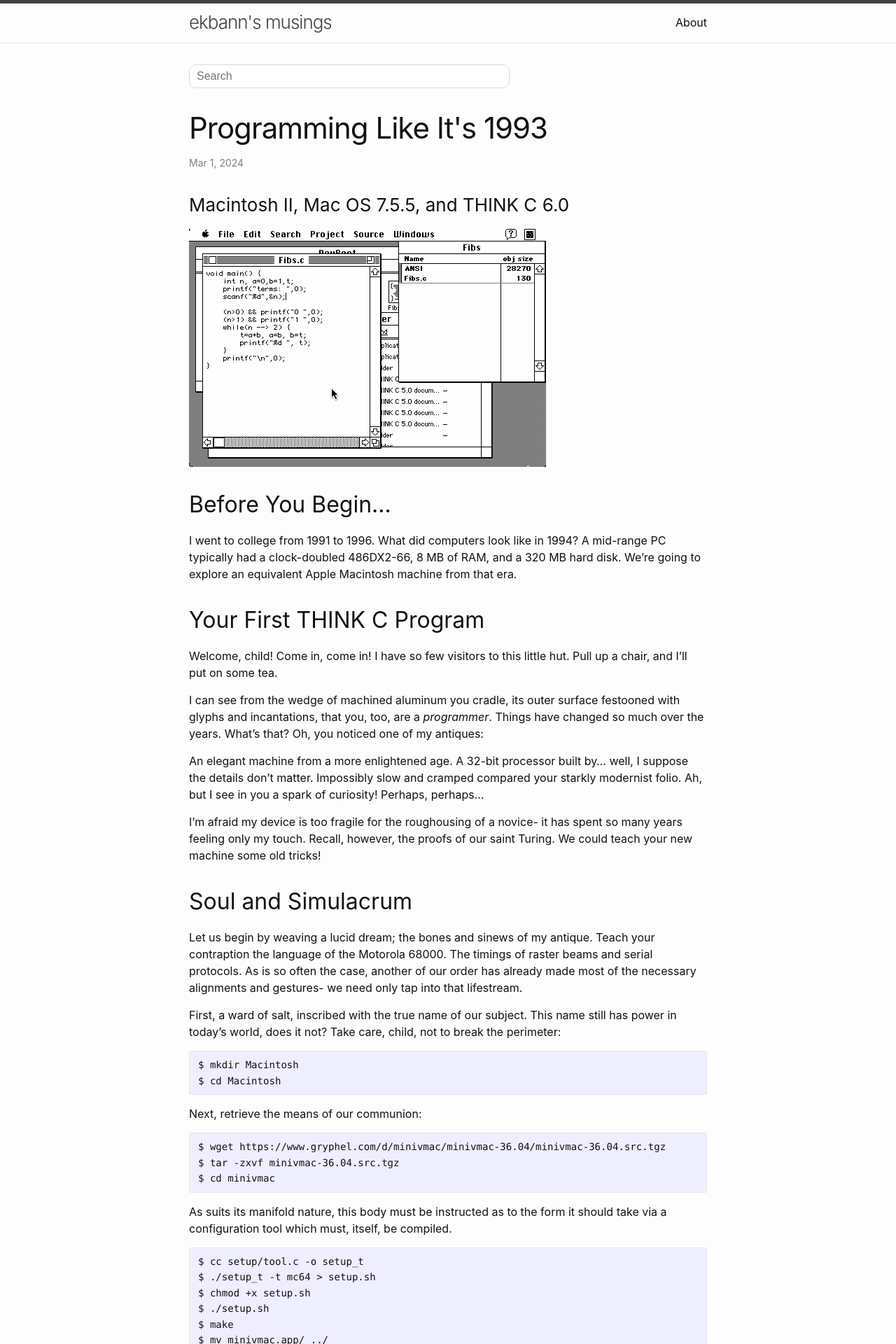
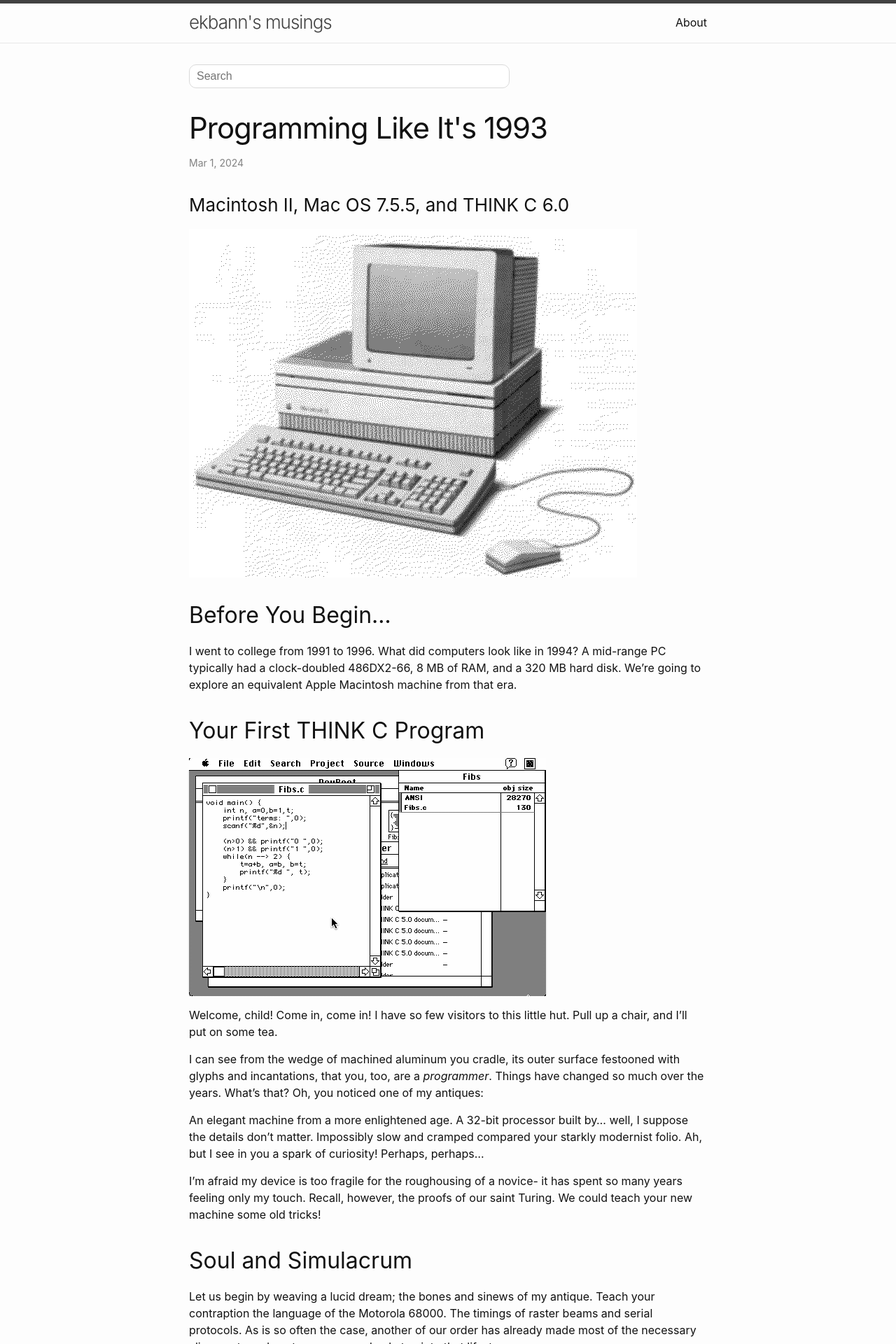
Before and after one commit to ekbann/ekbann.github.io, a Jekyll site: the page built from _posts/2024-03-01-retro-programming-1.md, in a window 1280 px wide. Shown: the top 1920 px of the page at 70% size. Built offline with Jekyll 4.4.1, drawn with Linux system fonts in a browser that asks for light colours.

Commit message:
Update 2024-03-01-retro-programming-1.md

```diff
--- a/_posts/2024-03-01-retro-programming-1.md
+++ b/_posts/2024-03-01-retro-programming-1.md
@@ -6,13 +6,15 @@ categories: macintosh c retro programming
 ---
 ### Macintosh II, Mac OS 7.5.5, and THINK C 6.0
 
-![THINK C](/assets/img/thinkc.gif "THINK C")
+![Mac II](/assets/img/dither_it_mac2.jpg "Mac II")
 
 ## Before You Begin...
 
 I went to college from 1991 to 1996. What did computers look like in 1994? A mid-range PC typically had a clock-doubled 486DX2-66, 8 MB of RAM, and a 320 MB hard disk. We're going to explore an equivalent Apple Macintosh machine from that era.
 
 ## Your First THINK C Program
+
+![THINK C](/assets/img/thinkc.gif "THINK C")
 
 Welcome, child! Come in, come in! I have so few visitors to this little hut. Pull up a chair, and I’ll put on some tea.
 
```
